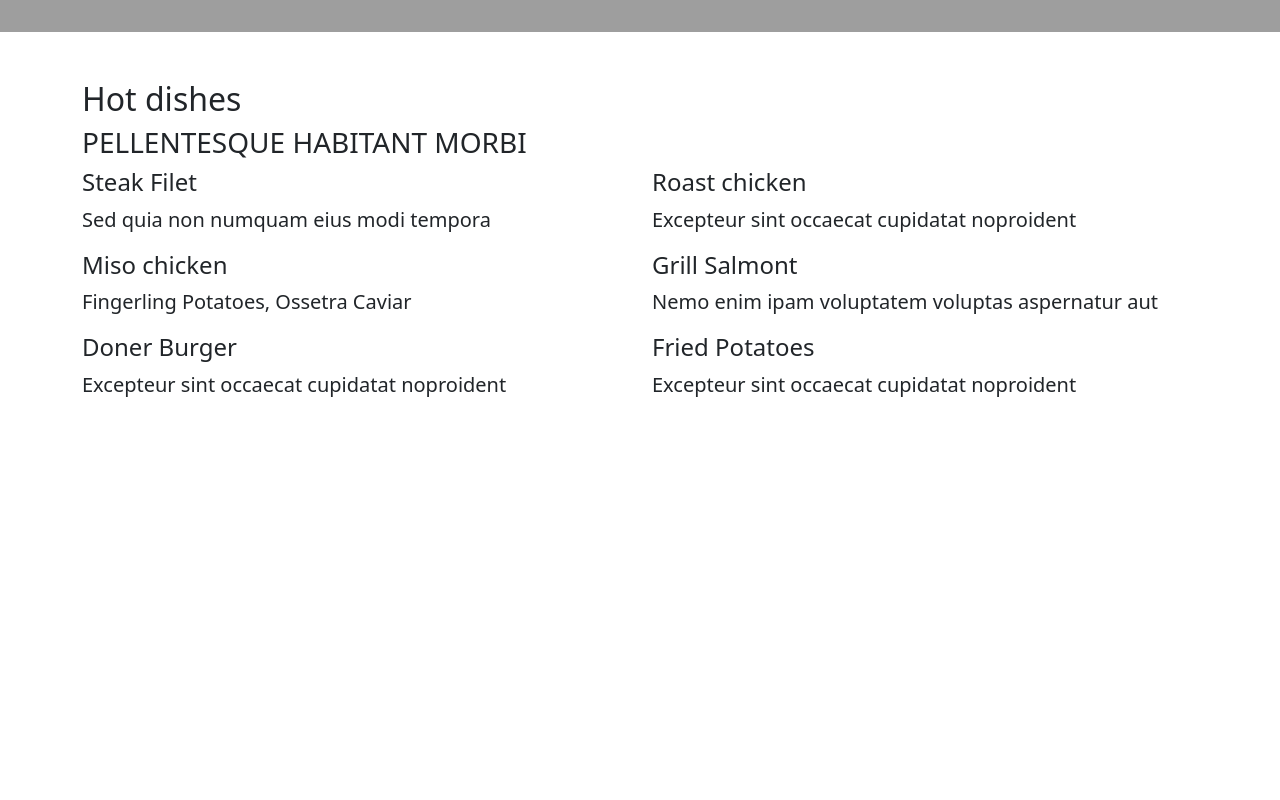
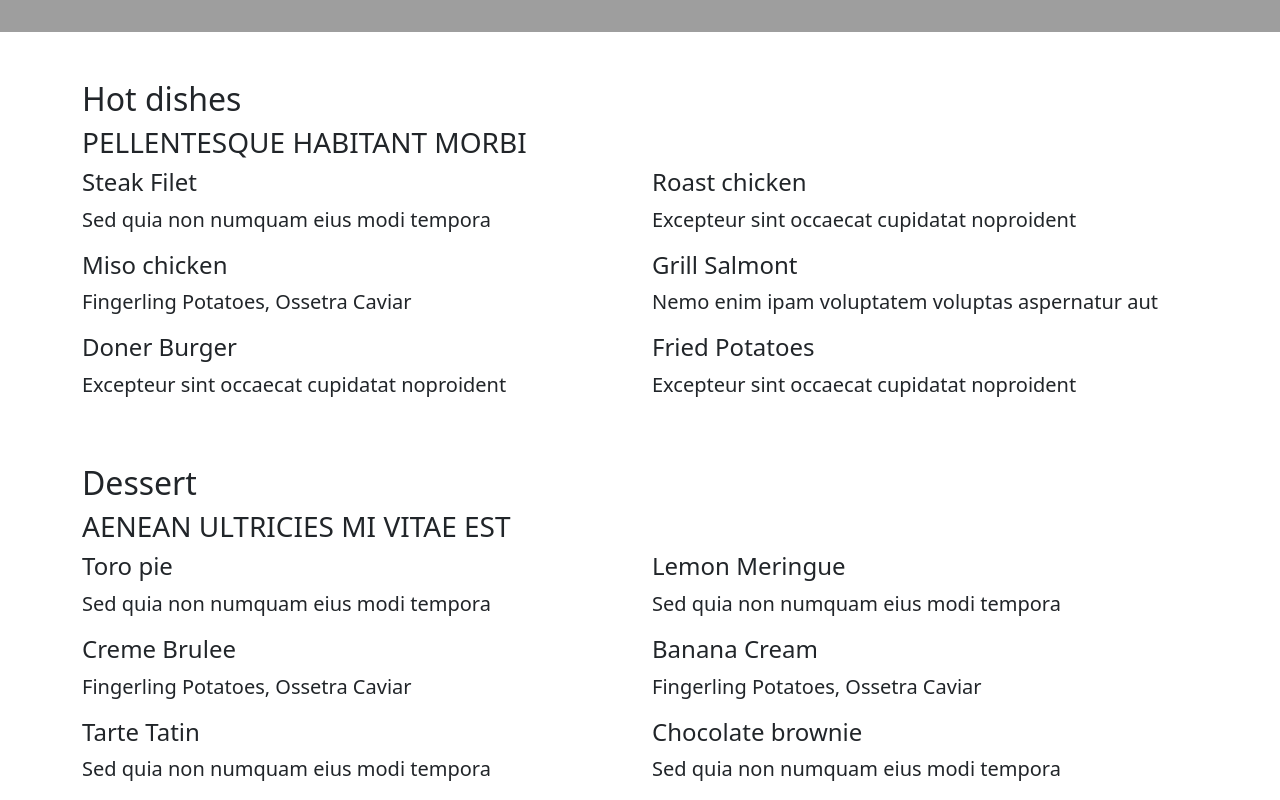
Before and after one commit to Bably15/restaurant-landing-page, a plain HTML site: page index.html in a window 1280 px wide. Shown: the part 3690-4490 px from the top of the page. Before the commit the page ends 4154 px from the top, so only its background shows below. Drawn offline with nearby package versions, Linux system fonts and the light colour scheme; grey boxes are pictures that could not be loaded.

Commit message:
dessert section added

```diff
--- a/index.html
+++ b/index.html
@@ -260,5 +260,31 @@
                 </div>
             </div>
         </div>
+        <div class="container-fluid">
+            <div class="container">
+                <div class="row">
+                    <div class="col-12">
+                        <h2>Dessert</h2>
+                        <h3>AENEAN ULTRICIES MI VITAE EST</h3>
+                    </div>
+                    <div class="col-12 col-lg-6">
+                        <h4>Toro pie</h4>
+                        <p class="fs-5">Sed quia non numquam eius modi tempora</p>
+                        <h4>Creme Brulee</h4>
+                        <p class="fs-5">Fingerling Potatoes, Ossetra Caviar</p>
+                        <h4>Tarte Tatin</h4>
+                        <p class="fs-5">Sed quia non numquam eius modi tempora</p>
+                    </div>
+                    <div class="col-12 col-lg-6">
+                        <h4>Lemon Meringue</h4>
+                        <p class="fs-5">Sed quia non numquam eius modi tempora</p>
+                        <h4>Banana Cream</h4>
+                        <p class="fs-5">Fingerling Potatoes, Ossetra Caviar</p>
+                        <h4>Chocolate brownie</h4>
+                        <p class="fs-5">Sed quia non numquam eius modi tempora</p>
+                    </div>
+                </div>
+            </div>
+        </div>
     </body>
 </html>
--- a/style.css
+++ b/style.css
@@ -24,6 +24,5 @@
     background-image: url(./ella-olsson-oPBjWBCcAEo-unsplash.jpg);
     background-position: center;
     background-size: cover;
-    padding: 10rem;\
-
+    padding: 10rem;
 }
```
